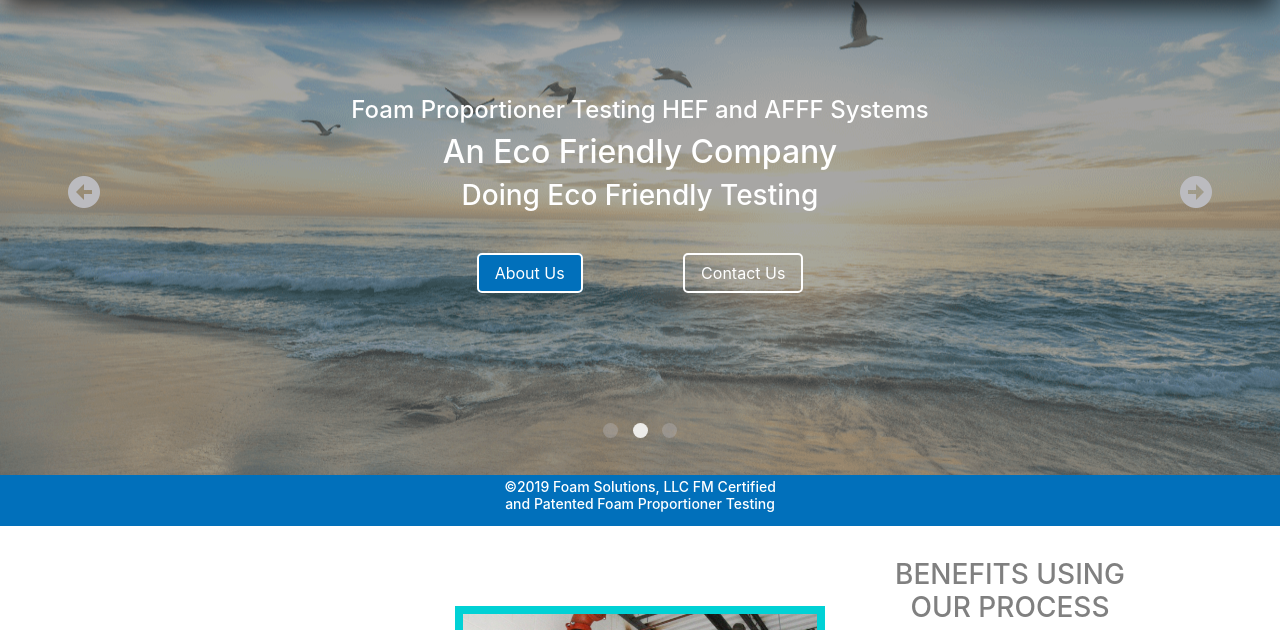
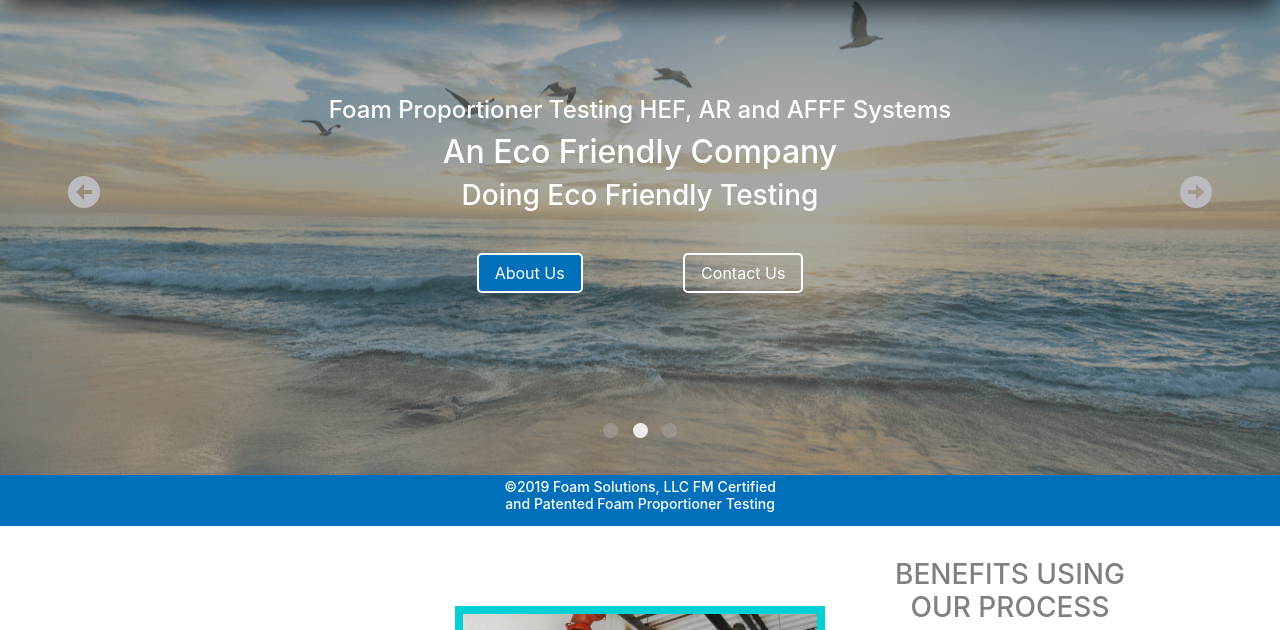
Before and after one commit to chasehoff/foam_solutions, a website: page index.html in a window 1280 px wide. Shown: the part 96-726 px from the top of the page. Drawn offline with nearby package versions, Linux system fonts and the light colour scheme.

Commit message:
Update #1

```diff
--- a/index.html
+++ b/index.html
@@ -63,7 +63,7 @@
                 <p><img class="prev" src="images/prev.png" alt=""></p>
             </article>
             <article>
-                <h4>Foam Proportioner Testing HEF and AFFF Systems</h4>
+                <h4>Foam Proportioner Testing HEF, AR and AFFF Systems</h4>
                 <h2>An Eco Friendly Company</h2>
                 <h3>Doing Eco Friendly Testing</h3>
                 <ul id="ind-header-btn">
```
Also changed, not shown: about.html (+1 -2 lines).
